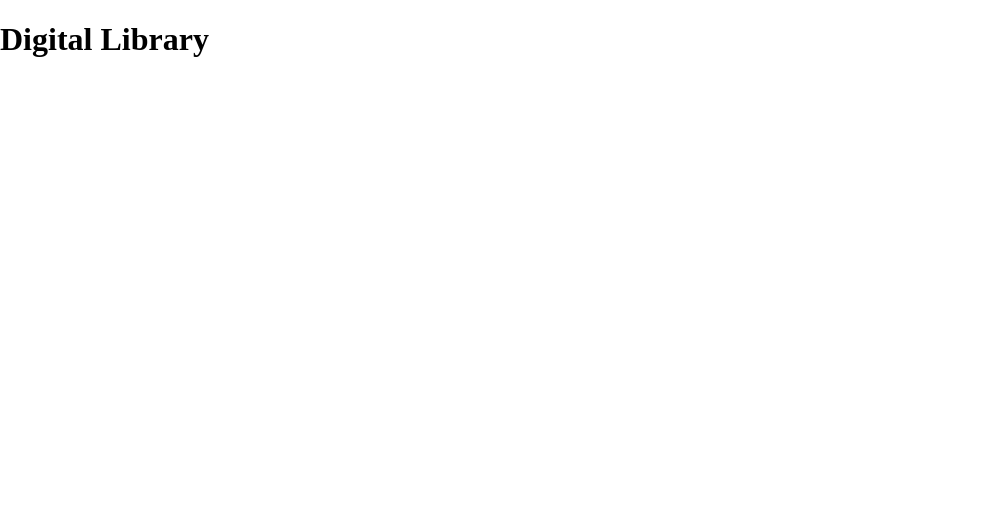
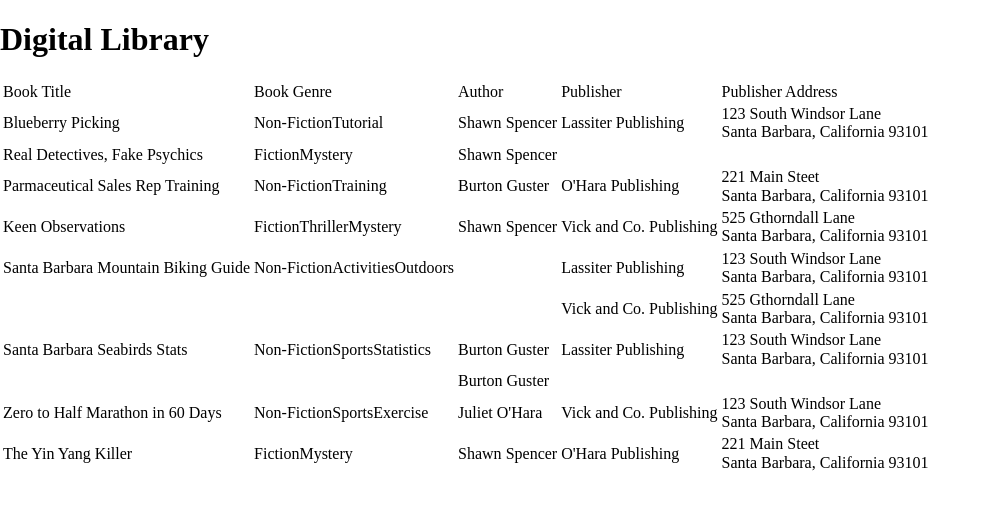
Before and after one commit to dkersten/centivo-fe-callenge, a React (Vite) app: page / in a window 1280 px wide. Shown: the top 508 px of the page, without its empty margins (0-991 px from the left). Built offline with nearby package versions, Linux system fonts and the light colour scheme.

Commit message:
added table of library items

```diff
--- a/src/App.js
+++ b/src/App.js
@@ -1,9 +1,13 @@
 import { render } from "react-dom";
+import LibraryContainer from "./Containers/LibraryContainer";
 
 const App = () => {
   return (
     <div>
       <h1>Digital Library</h1>
+      <section className="library-container">
+        <LibraryContainer />
+      </section>
     </div>
   );
 };
--- /dev/null
+++ b/src/Components/LibraryItemRow.js
@@ -0,0 +1,40 @@
+const LibraryItemRow = (props) => {
+  const renderPublisherAddress = () => {
+    if (props.publisherAddress !== null) {
+      return (
+        <td>
+          <span>{props.publisherAddress.street}</span>
+          <br />
+          <span>
+            {props.publisherAddress.cityOrTown}, {props.publisherAddress.state}{" "}
+            {props.publisherAddress.postalCode}
+          </span>
+        </td>
+      );
+    } else {
+      return null;
+    }
+  };
+
+  const renderGenres = () => {
+    if (props.bookGenre) {
+      return props.bookGenre.map((genre) => <span key={genre}>{genre}</span>);
+    } else {
+      return null;
+    }
+  };
+
+  return (
+    <tr id={props.id}>
+      <td>{props.bookTitle}</td>
+      <td>{renderGenres()}</td>
+      <td>
+        {props.authorFirstName} {props.authorLastName}
+      </td>
+      <td>{props.publisherName}</td>
+      {renderPublisherAddress()}
+    </tr>
+  );
+};
+
+export default LibraryItemRow;
--- /dev/null
+++ b/src/Containers/LibraryContainer.js
@@ -0,0 +1,48 @@
+import { useState, useEffect } from "react";
+import LibraryItemRow from "../Components/LibraryItemRow";
+import LibraryItemData from "../mock-data/libraryitems.json";
+
+const LibraryContainer = () => {
+  const [libraryItems, setLibraryItems] = useState([]);
+
+  useEffect(() => {
+    requestPets();
+  }, []); // eslint-disable-line react-hooks/exhaustive-deps
+
+  async function requestPets() {
+    // const res = await fetch(`http://mockupurl/petslibraryItems`);
+    // const json = await res.json();
+    // setLibraryItems(json.items);
+
+    setLibraryItems(LibraryItemData);
+  }
+
+  const renderLibraryItems = () => {
+    return libraryItems.map((item) => (
+      <LibraryItemRow key={item.id} {...item} />
+    ));
+  };
+
+  return (
+    <section className="library-container">
+      {libraryItems === [] ? "Please wait while library items load..." : null}
+
+      {libraryItems !== [] ? (
+        <table>
+          <thead>
+            <tr>
+              <td>Book Title</td>
+              <td>Book Genre</td>
+              <td>Author</td>
+              <td>Publisher</td>
+              <td>Publisher Address</td>
+            </tr>
+          </thead>
+          <tbody>{renderLibraryItems()}</tbody>
+        </table>
+      ) : null}
+    </section>
+  );
+};
+
+export default LibraryContainer;
--- a/src/mock-data/libraryitems.json
+++ b/src/mock-data/libraryitems.json
@@ -19,6 +19,8 @@
         "createdAt": "2022-80-04",
         "authorFirstName": "Shawn",
         "authorLastName": "Spencer",
+        "publisherName": null,
+        "publisherAddress": null,
         "bookTitle": "Real Detectives, Fake Psychics",
         "bookGenre": ["Fiction", "Mystery"]
     },
@@ -74,7 +76,9 @@
             "cityOrTown": "Santa Barbara",
             "state": "California",
             "postalCode": "93101"
-        }
+        },
+        "bookTitle": null,
+        "bookGenre": null
     },
     {
         "id": "b1006a1004p1005",
@@ -95,7 +99,11 @@
         "id": "a1005",
         "createdAt": "2020-10-04",
         "authorFirstName": "Burton",
-        "authorLastName": "Guster"
+        "authorLastName": "Guster",
+        "publisherName": null,
+        "publisherAddress": null,
+        "bookTitle": null,
+        "bookGenre": null
     },
     {
         "id": "b1007a1006p1006",
```
